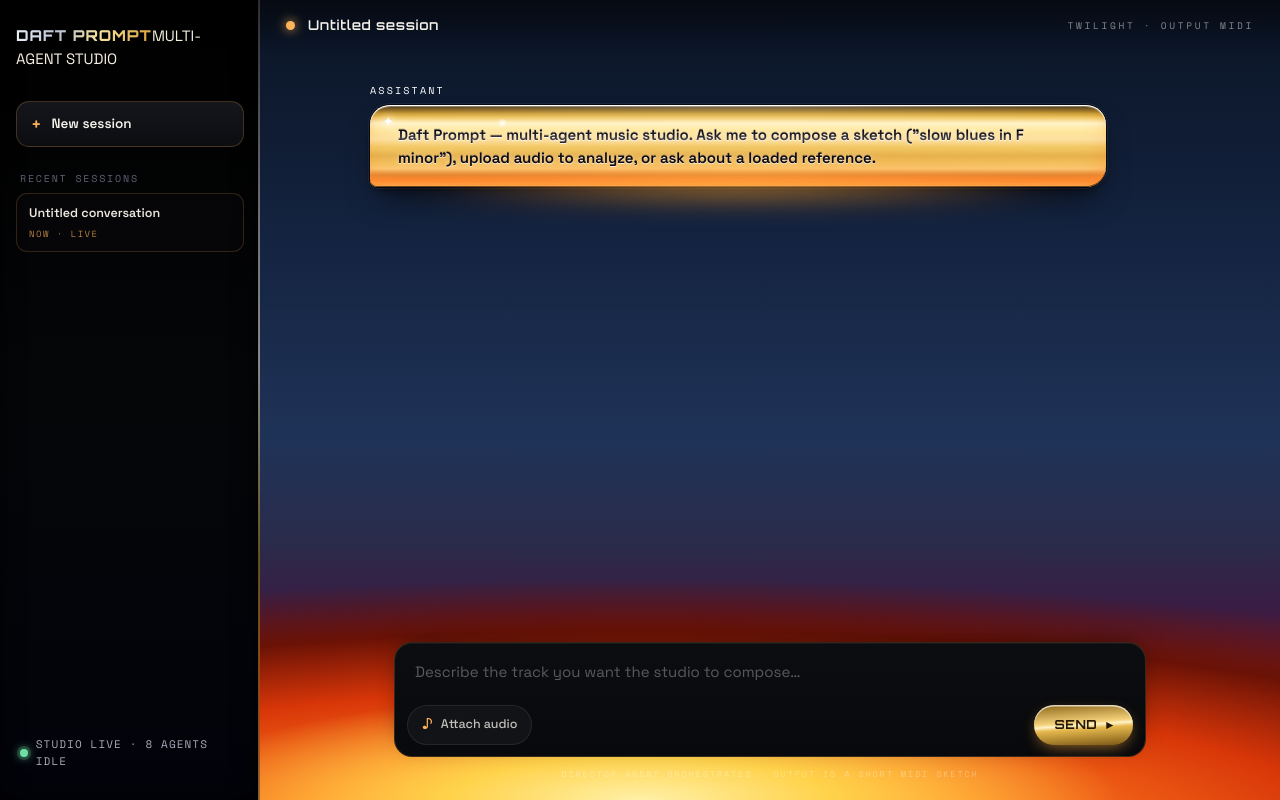
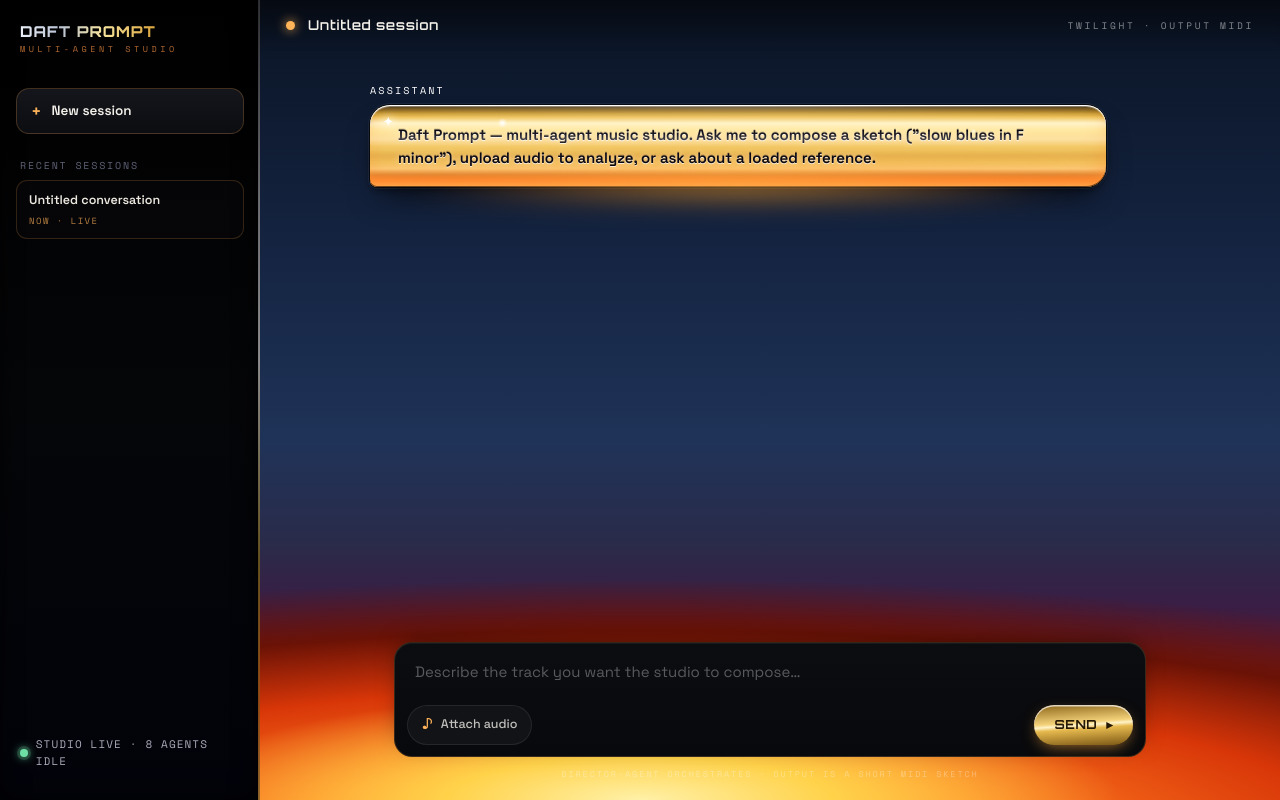
Before and after one commit to anatissera/Daft-Prompt, a Next.js app in the folder apps/web/: page / in a window 1280 px wide. Built offline with nearby package versions, Linux system fonts and the light colour scheme.

Commit message:
fix(web): stack DAFT PROMPT and tagline (brand-block + tagline rules were missing)

```diff
--- a/apps/web/app/globals.css
+++ b/apps/web/app/globals.css
@@ -175,7 +175,17 @@
   gap: var(--space-4);
 }
 
+.sidebar-brand-block {
+  display: flex;
+  flex-direction: column;
+  align-items: flex-start;
+  line-height: 1;
+  padding: 0 4px 4px;
+  gap: 6px;
+}
+
 .sidebar-brand {
+  display: block;
   font-family: var(--font-display);
   font-weight: 800;
   font-size: 15px;
@@ -185,6 +195,14 @@
   -webkit-background-clip: text;
   background-clip: text;
   color: transparent;
+}
+
+.sidebar-tagline {
+  display: block;
+  font-family: var(--font-tech);
+  font-size: 8.5px;
+  letter-spacing: 0.42em;
+  color: rgba(255, 150, 70, 0.7);
 }
 
 .sidebar-new {
```
